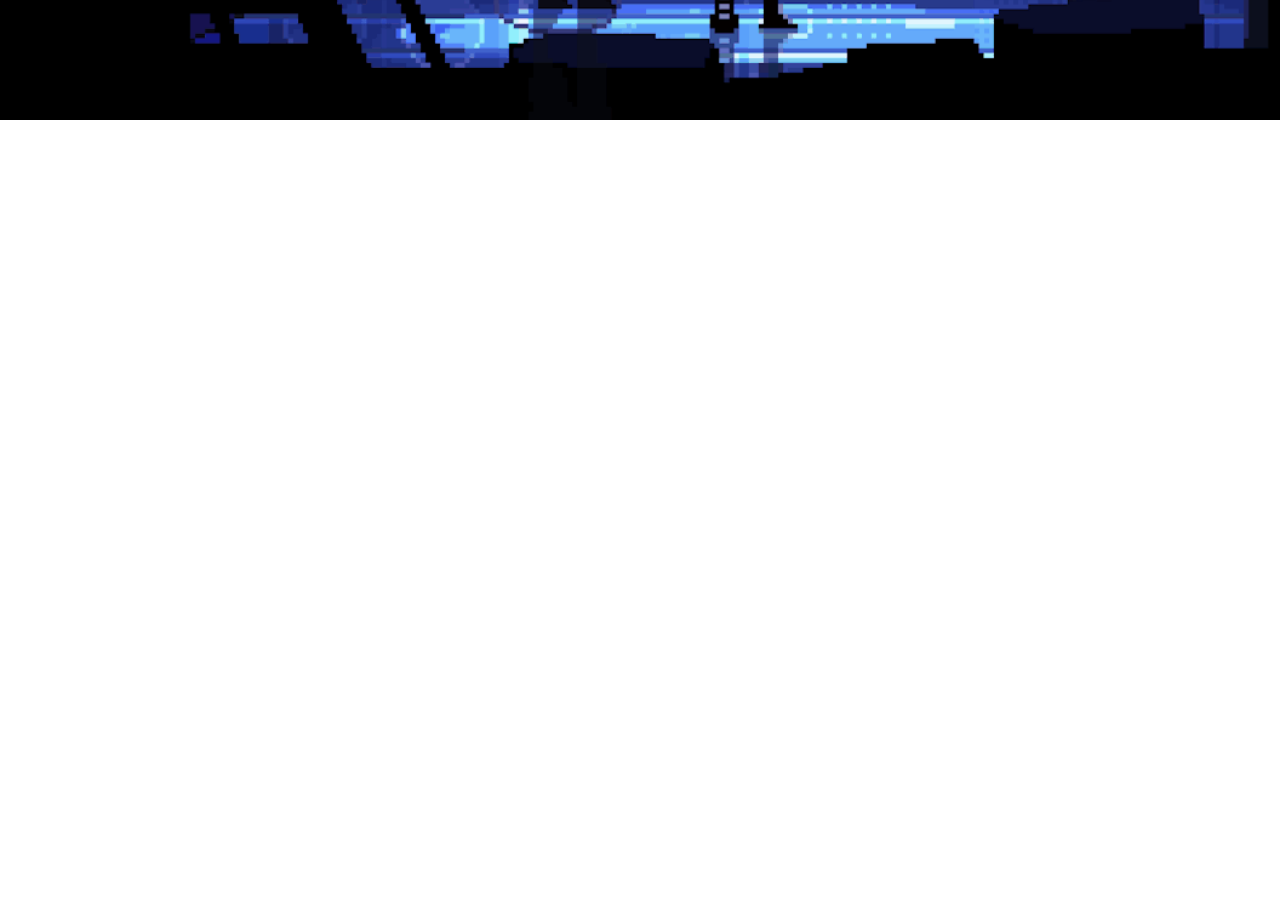
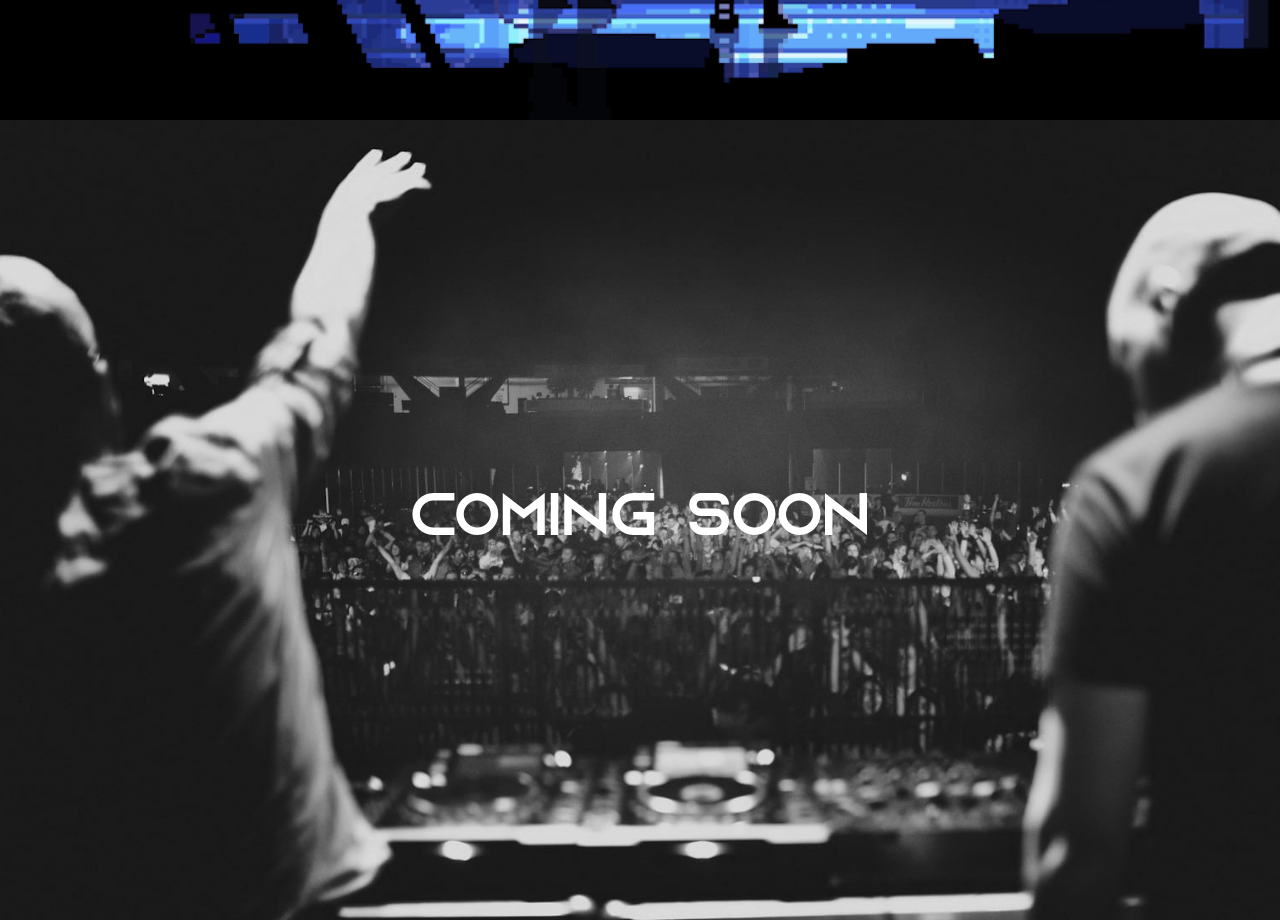
Before and after one commit to Devsoc-BPGC/quark-24, a React (Vite) app: page /nights in a window 1280 px wide. Shown: the part 680-1600 px from the top of the page. Before the commit the page ends 800 px from the top, so only its background shows below. Built offline with nearby package versions, Linux system fonts and the light colour scheme.

Commit message:
coming soon

```diff
--- a/src/pages/Nights.jsx
+++ b/src/pages/Nights.jsx
@@ -1,6 +1,7 @@
 import nights from "../assets/images/nights.png";
 import TopBar from "../components/TopBar";
 import night_logo from "../assets/images/nights_logo.png";
+import coming_soon from "../assets/images/coming_soon.png";
 
 function Nights() {
   return (
@@ -10,8 +11,8 @@ function Nights() {
         style={{
           backgroundImage: `url(${nights})`,
           backgroundRepeat: "no-repeat",
-                    marginLeft: 'auto',
-                    marginRight: 'auto',
+          marginLeft: "auto",
+          marginRight: "auto",
         }}
       >
         <TopBar />
@@ -19,6 +20,21 @@ function Nights() {
           <img src={night_logo} alt="Nights logo" />
         </div>
       </div>
+      <div
+        style={{
+          backgroundImage: `url(${coming_soon})`,
+          backgroundRepeat: "no-repeat",
+          display: "flex",
+          justifyContent: "center",
+          alignItems: "center",
+          minHeight: "100vh",
+          backgroundSize: "cover",
+        }}
+      >
+        <div className="lg:text-6xl text-4xl z-10 font-azonix text-white">
+          COMING SOON
+        </div>
+      </div>
     </>
   );
 }
```
Also changed, not shown: src/assets/images/coming_soon.png (added). Lines whose indentation alone changed are shown as unchanged.
